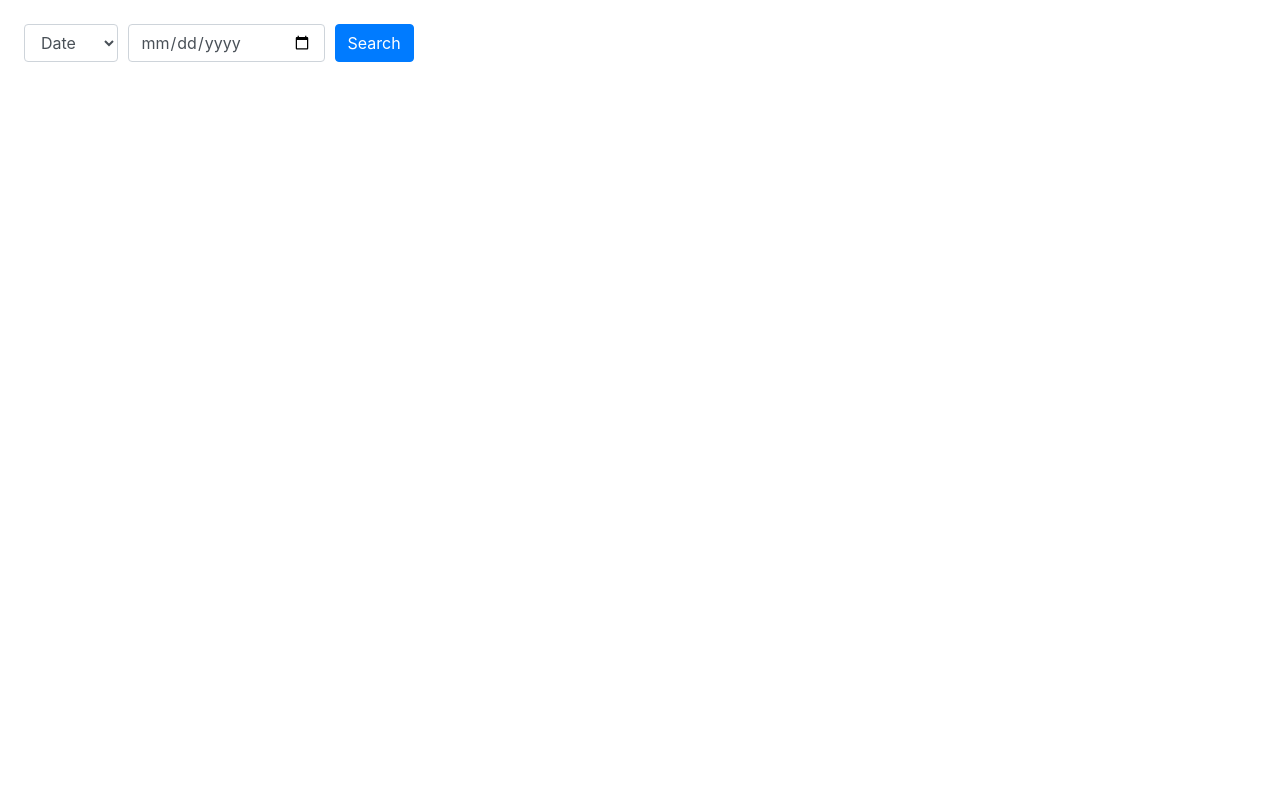
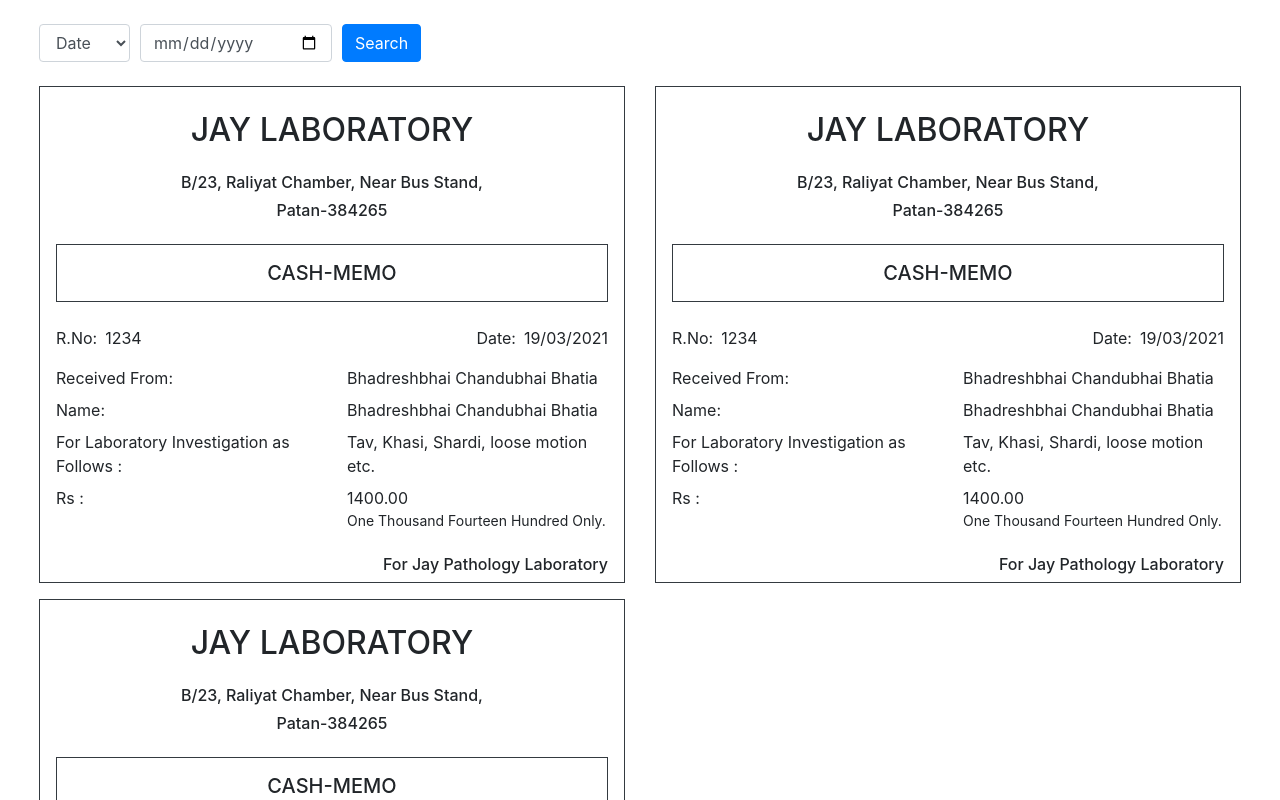
Before and after one commit to Nisargpatel41/Laboratory-Desktop-App, a React app: page / in a window 1280 px wide. Shown: the top 800 px of the page. Built offline with nearby package versions, Linux system fonts and the light colour scheme; the HTML template or start-up script is replaced by a standard one; what to-words would draw is missing.

Commit message:
single reciept component created

```diff
--- a/src/App.css
+++ b/src/App.css
@@ -9,3 +9,7 @@ body {
 .cursor-pointer {
   cursor: pointer;
 }
+
+.small {
+  font-size: 14px;
+}
--- /dev/null
+++ b/src/components/Receipt/index.js
@@ -0,0 +1,71 @@
+import React from "react";
+import { Row, Col } from "react-bootstrap";
+import Header from "../Header";
+import Footer from "../Footer";
+
+const Receipt = () => {
+  return (
+    <>
+      <div className="border border-dark px-3">
+        <Header />
+        {/* Register Number and Date Row  */}
+        <Row>
+          <Col>
+            <label>R.No:</label>
+            <span className="ml-2">1234</span>
+          </Col>
+          <Col className="text-right">
+            <label>Date:</label>
+            <span className="ml-2">19/03/2021</span>
+          </Col>
+        </Row>
+
+        {/* Received From Row  */}
+        <Row className="mt-2">
+          <Col>
+            <span>Received From: </span>
+          </Col>
+          <Col>
+            <span>Bhadreshbhai Chandubhai Bhatia</span>
+          </Col>
+        </Row>
+
+        {/* Name Row  */}
+        <Row className="mt-2">
+          <Col>
+            <span>Name: </span>
+          </Col>
+          <Col>
+            <span>Bhadreshbhai Chandubhai Bhatia</span>
+          </Col>
+        </Row>
+
+        {/* Investigation Row  */}
+        <Row className="mt-2">
+          <Col>
+            <span>For Laboratory Investigation as Follows : </span>
+          </Col>
+          <Col>
+            <span>Tav, Khasi, Shardi, loose motion etc.</span>
+          </Col>
+        </Row>
+
+        {/* Price Row  */}
+        <Row className="mt-2">
+          <Col>
+            <span>Rs : </span>
+          </Col>
+          <Col>
+            <div className="d-flex flex-column">
+              <span>1400.00</span>
+              <span className="small">One Thousand Fourteen Hundred Only.</span>
+            </div>
+          </Col>
+        </Row>
+        <Footer />
+      </div>
+    </>
+  );
+};
+
+export default Receipt;
--- a/src/components/ReceiptsContainer/index.js
+++ b/src/components/ReceiptsContainer/index.js
@@ -1,12 +1,26 @@
 import React from "react";
 import { Row, Col } from "react-bootstrap";
+import Receipt from "../Receipt";
 import SearchForm from "./SearchForm";
 
 const ReceiptsContainer = () => {
   return (
     <div className="p-4">
       <Row className="m-0 p-0">
-        <SearchForm />
+        <Col xs={12}>
+          <SearchForm />
+        </Col>
+      </Row>
+      <Row className="m-0 p-0">
+        <Col xs={6} className="pt-3 cursor-pointer">
+          <Receipt />
+        </Col>
+        <Col xs={6} className="pt-3">
+          <Receipt />
+        </Col>
+        <Col xs={6} className="pt-3">
+          <Receipt />
+        </Col>
       </Row>
     </div>
   );
```
